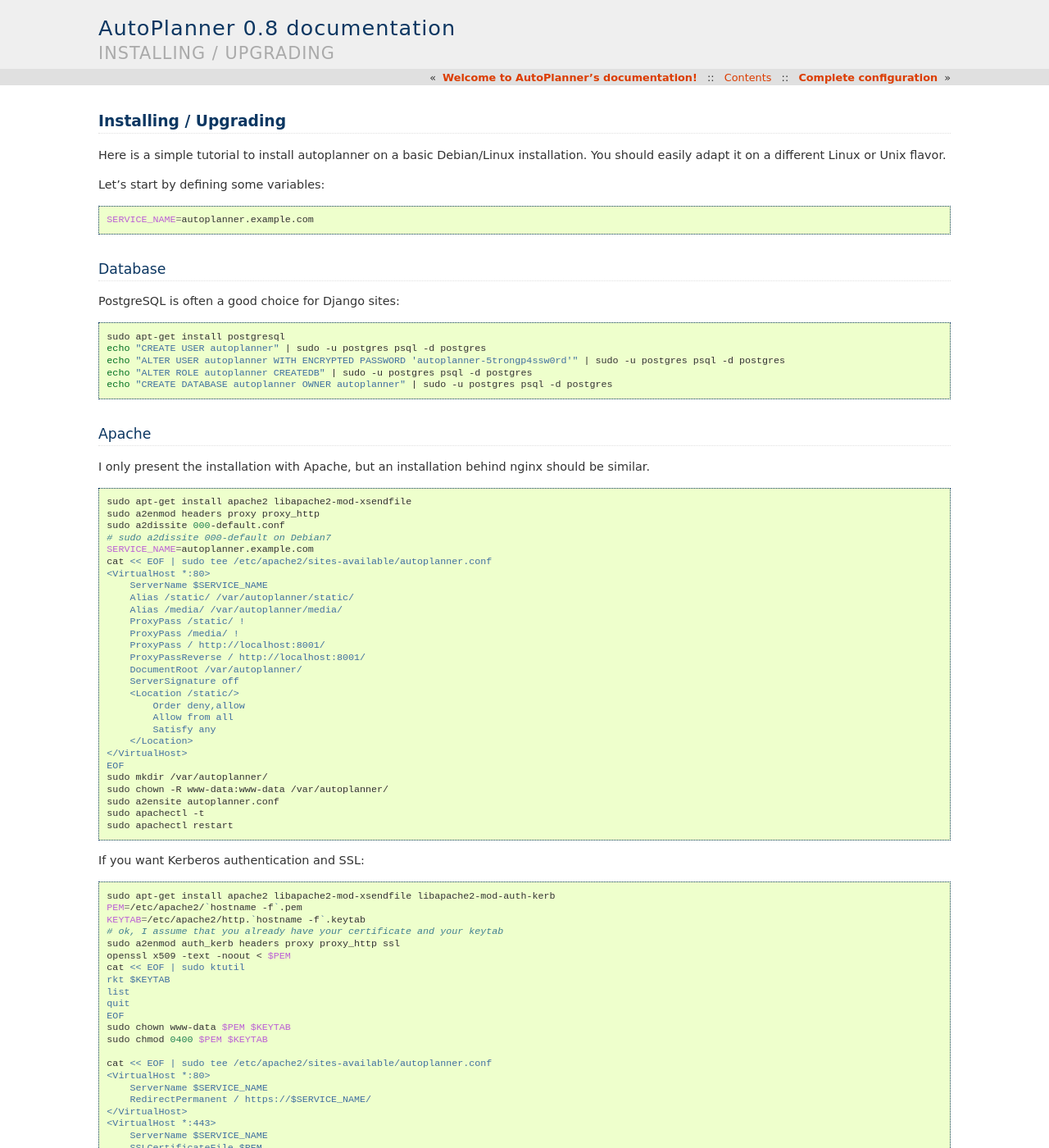
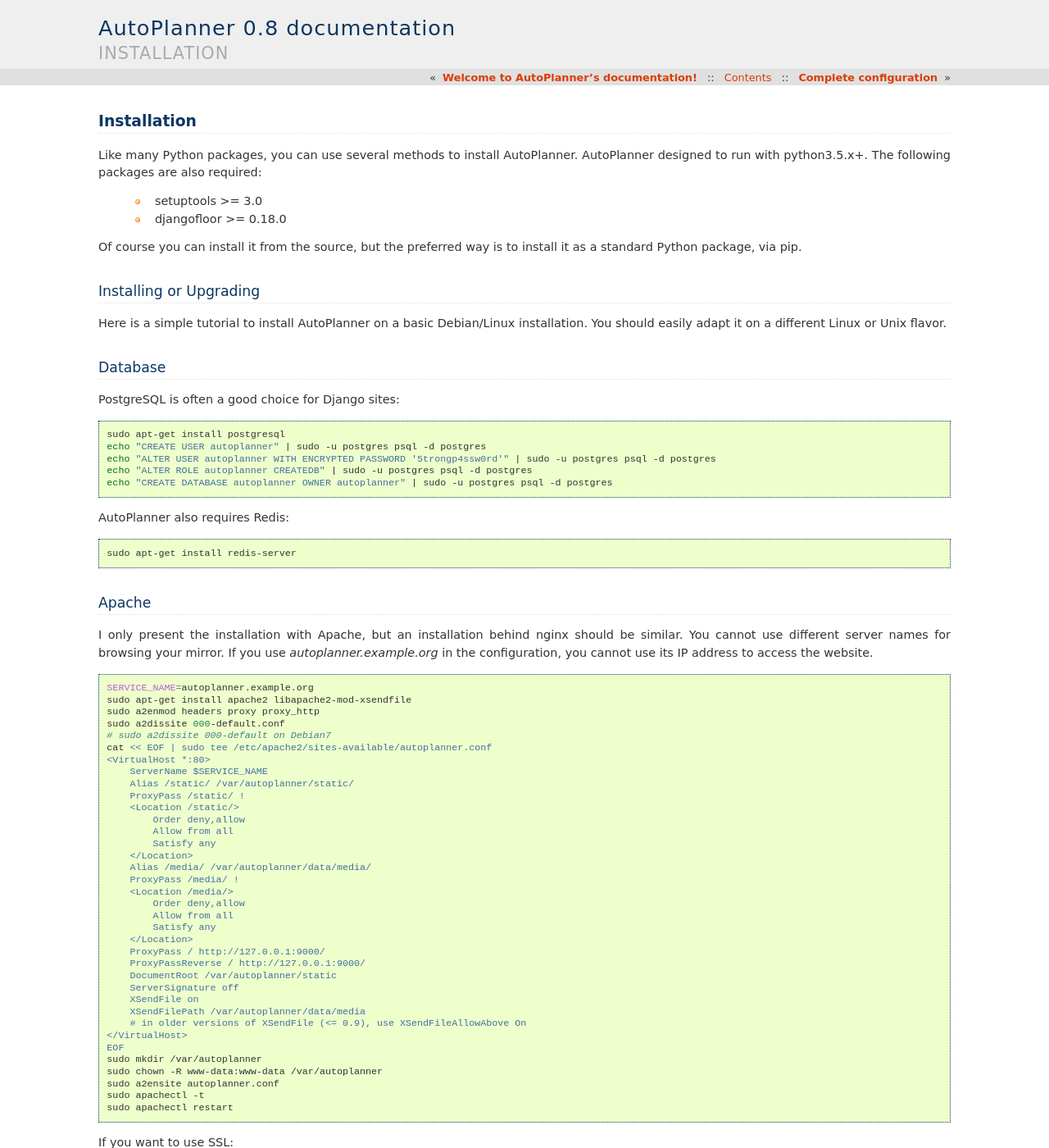
Before and after one commit to d9pouces/AutoPlanner, a Sphinx documentation site: the page built from doc/source/installation.rst, in a window 1280 px wide and 1400 px high. Shown: the whole window at 82% size. Built offline with Sphinx 7.4.7, drawn with Linux system fonts in a browser that asks for light colours; some of the changed text lies outside the part shown.

Commit message:
better refactoring of settings

```diff
--- a/doc/source/installation.rst
+++ b/doc/source/installation.rst
@@ -1,14 +1,23 @@
-Installing / Upgrading
-======================
+Installation
+============
 
-Here is a simple tutorial to install autoplanner on a basic Debian/Linux installation.
+Like many Python packages, you can use several methods to install AutoPlanner.
+AutoPlanner designed to run with python3.5.x+.
+The following packages are also required:
+
+  * setuptools >= 3.0
+  * djangofloor >= 0.18.0
+
+
+Of course you can install it from the source, but the preferred way is to install it as a standard Python package, via pip.
+
+
+Installing or Upgrading
+-----------------------
+
+Here is a simple tutorial to install AutoPlanner on a basic Debian/Linux installation.
 You should easily adapt it on a different Linux or Unix flavor.
 
-Let's start by defining some variables:
-
-.. code-block:: bash
-
-    SERVICE_NAME=autoplanner.example.com
 
 Database
 --------
@@ -19,64 +28,93 @@
 
    sudo apt-get install postgresql
    echo "CREATE USER autoplanner" | sudo -u postgres psql -d postgres
-   echo "ALTER USER autoplanner WITH ENCRYPTED PASSWORD 'autoplanner-5trongp4ssw0rd'" | sudo -u postgres psql -d postgres
+   echo "ALTER USER autoplanner WITH ENCRYPTED PASSWORD '5trongp4ssw0rd'" | sudo -u postgres psql -d postgres
    echo "ALTER ROLE autoplanner CREATEDB" | sudo -u postgres psql -d postgres
    echo "CREATE DATABASE autoplanner OWNER autoplanner" | sudo -u postgres psql -d postgres
+
+
+AutoPlanner also requires Redis:
+
+.. code-block:: bash
+
+    sudo apt-get install redis-server
+
+
+
+
 
 Apache
 ------
 
 I only present the installation with Apache, but an installation behind nginx should be similar.
+You cannot use different server names for browsing your mirror. If you use `autoplanner.example.org`
+in the configuration, you cannot use its IP address to access the website.
 
 .. code-block:: bash
 
+    SERVICE_NAME=autoplanner.example.org
     sudo apt-get install apache2 libapache2-mod-xsendfile
     sudo a2enmod headers proxy proxy_http
     sudo a2dissite 000-default.conf
     # sudo a2dissite 000-default on Debian7
-    SERVICE_NAME=autoplanner.example.com
     cat << EOF | sudo tee /etc/apache2/sites-available/autoplanner.conf
     <VirtualHost *:80>
         ServerName $SERVICE_NAME
         Alias /static/ /var/autoplanner/static/
-        Alias /media/ /var/autoplanner/media/
         ProxyPass /static/ !
-        ProxyPass /media/ !
-        ProxyPass / http://localhost:8001/
-        ProxyPassReverse / http://localhost:8001/
-        DocumentRoot /var/autoplanner/
-        ServerSignature off
         <Location /static/>
             Order deny,allow
             Allow from all
             Satisfy any
         </Location>
+        Alias /media/ /var/autoplanner/data/media/
+        ProxyPass /media/ !
+        <Location /media/>
+            Order deny,allow
+            Allow from all
+            Satisfy any
+        </Location>
+        ProxyPass / http://127.0.0.1:9000/
+        ProxyPassReverse / http://127.0.0.1:9000/
+        DocumentRoot /var/autoplanner/static
+        ServerSignature off
+        XSendFile on
+        XSendFilePath /var/autoplanner/data/media
+        # in older versions of XSendFile (<= 0.9), use XSendFileAllowAbove On
     </VirtualHost>
     EOF
-    sudo mkdir /var/autoplanner/
-    sudo chown -R www-data:www-data /var/autoplanner/
+    sudo mkdir /var/autoplanner
+    sudo chown -R www-data:www-data /var/autoplanner
     sudo a2ensite autoplanner.conf
     sudo apachectl -t
     sudo apachectl restart
 
-If you want Kerberos authentication and SSL:
+
+If you want to use SSL:
 
 .. code-block:: bash
 
-    sudo apt-get install apache2 libapache2-mod-xsendfile libapache2-mod-auth-kerb
+    sudo apt-get install apache2 libapache2-mod-xsendfile
     PEM=/etc/apache2/`hostname -f`.pem
+    # ok, I assume that you already have your certificate
+    sudo a2enmod headers proxy proxy_http ssl
+    openssl x509 -text -noout < $PEM
+    sudo chown www-data $PEM
+    sudo chmod 0400 $PEM
+
+    sudo apt-get install libapache2-mod-auth-kerb
     KEYTAB=/etc/apache2/http.`hostname -f`.keytab
-    # ok, I assume that you already have your certificate and your keytab
-    sudo a2enmod auth_kerb headers proxy proxy_http ssl
-    openssl x509 -text -noout < $PEM
+    # ok, I assume that you already have your keytab
+    sudo a2enmod auth_kerb
     cat << EOF | sudo ktutil
     rkt $KEYTAB
     list
     quit
     EOF
-    sudo chown www-data $PEM $KEYTAB
-    sudo chmod 0400 $PEM $KEYTAB
+    sudo chown www-data $KEYTAB
+    sudo chmod 0400 $KEYTAB
 
+    SERVICE_NAME=autoplanner.example.org
     cat << EOF | sudo tee /etc/apache2/sites-available/autoplanner.conf
     <VirtualHost *:80>
         ServerName $SERVICE_NAME
@@ -87,19 +125,28 @@
         SSLCertificateFile $PEM
         SSLEngine on
         Alias /static/ /var/autoplanner/static/
-        Alias /media/ /var/autoplanner/media/
         ProxyPass /static/ !
+        <Location /static/>
+            Order deny,allow
+            Allow from all
+            Satisfy any
+        </Location>
+        Alias /media/ /var/autoplanner/data/media/
         ProxyPass /media/ !
-        ProxyPass / http://localhost:8001/
-        ProxyPassReverse / http://localhost:8001/
-        DocumentRoot /var/autoplanner/
+        <Location /media/>
+            Order deny,allow
+            Allow from all
+            Satisfy any
+        </Location>
+        ProxyPass / http://127.0.0.1:9000/
+        ProxyPassReverse / http://127.0.0.1:9000/
+        DocumentRoot /var/autoplanner/static
         ServerSignature off
         RequestHeader set X_FORWARDED_PROTO https
         <Location />
-            Options +FollowSymLinks +Indexes
             AuthType Kerberos
-            AuthName "autoplanner"
-            KrbAuthRealms EXAMPLE.ORG
+            AuthName "AutoPlanner"
+            KrbAuthRealms EXAMPLE.ORG example.org
             Krb5Keytab $KEYTAB
             KrbLocalUserMapping On
             KrbServiceName HTTP
@@ -109,68 +156,69 @@
             Require valid-user
             RequestHeader set REMOTE_USER %{REMOTE_USER}s
         </Location>
-        <Location /static/>
-            Order deny,allow
-            Allow from all
-            Satisfy any
-        </Location>
+        XSendFile on
+        XSendFilePath /var/autoplanner/data/media
+        # in older versions of XSendFile (<= 0.9), use XSendFileAllowAbove On
     </VirtualHost>
     EOF
-    sudo mkdir /var/autoplanner/
-    sudo chown -R www-data:www-data /var/autoplanner/
+    sudo mkdir /var/autoplanner
+    sudo chown -R www-data:www-data /var/autoplanner
     sudo a2ensite autoplanner.conf
     sudo apachectl -t
     sudo apachectl restart
 
 
 
+
 Application
 -----------
 
-Now, it's time to install autoplanner (use Python3.2 on Debian 7):
+Now, it's time to install AutoPlanner:
 
 .. code-block:: bash
 
     sudo mkdir -p /var/autoplanner
     sudo adduser --disabled-password autoplanner
     sudo chown autoplanner:www-data /var/autoplanner
-    sudo apt-get install virtualenvwrapper python3.4 python3.4-dev build-essential postgresql-client libpq-dev
+    sudo apt-get install virtualenvwrapper python3.5 python3.5-dev build-essential postgresql-client libpq-dev
     # application
     sudo -u autoplanner -i
-    SERVICE_NAME=autoplanner.example.com
-    mkvirtualenv autoplanner -p `which python3.4`
+    mkvirtualenv autoplanner -p `which python3.5`
     workon autoplanner
     pip install setuptools --upgrade
     pip install pip --upgrade
-    pip install autoplanner psycopg2
+    pip install autoplanner psycopg2 gevent
     mkdir -p $VIRTUAL_ENV/etc/autoplanner
     cat << EOF > $VIRTUAL_ENV/etc/autoplanner/settings.ini
-    [global]
-    server_name = $SERVICE_NAME
-    protocol = http
-    ; use https if your Apache uses SSL
-    bind_address = 127.0.0.1:8001
-    data_path = /var/autoplanner
-    admin_email = admin@$SERVICE_NAME
-    time_zone = Europe/Paris
-    language_code = fr-fr
-    debug = false
-    remote_user_header = HTTP_REMOTE_USER
-    ; leave it blank if you do not use kerberos
-
     [database]
     engine = django.db.backends.postgresql_psycopg2
+    host = localhost
     name = autoplanner
+    password = 5trongp4ssw0rd
+    port = 5432
     user = autoplanner
-    password = autoplanner-5trongp4ssw0rd
-    host = localhost
-    port = 5432
+    [global]
+    admin_email = admin@autoplanner.example.org
+    bind_address = 127.0.0.1:9000
+    data_path = /var/autoplanner
+    debug = False
+    default_group = Users
+    extra_apps =
+    language_code = fr-fr
+    protocol = http
+    remote_user_header = HTTP_REMOTE_USER
+    secret_key = 8FOOc2ETUHpRYqYvcZ6cvmXD2sz1W88JQjUQFpvHH0KeWRioyU
+    server_name = autoplanner.example.org
+    time_zone = Europe/Paris
+    [sentry]
+    dsn_url =
     EOF
-
+    chmod 0400 $VIRTUAL_ENV/etc/autoplanner/settings.ini
+    # required since there are password in this file
     autoplanner-manage migrate
     autoplanner-manage collectstatic --noinput
     autoplanner-manage createsuperuser
-    EOF
+
 
 
 supervisor
@@ -180,15 +228,21 @@
 
 .. code-block:: bash
 
+
     sudo apt-get install supervisor
     cat << EOF | sudo tee /etc/supervisor/conf.d/autoplanner.conf
     [program:autoplanner_gunicorn]
     command = /home/autoplanner/.virtualenvs/autoplanner/bin/autoplanner-gunicorn
     user = autoplanner
+    [program:autoplanner_celery]
+    command = /home/autoplanner/.virtualenvs/autoplanner/bin/autoplanner-celery worker
+    user = autoplanner
     EOF
-    sudo /etc/init.d/supervisor restart
+    sudo service supervisor stop
+    sudo service supervisor start
 
 Now, Supervisor should start autoplanner after a reboot.
+
 
 systemd
 -------
@@ -199,7 +253,7 @@
 
     cat << EOF | sudo tee /etc/systemd/system/autoplanner-gunicorn.service
     [Unit]
-    Description=autoplanner Gunicorn process
+    Description=AutoPlanner Gunicorn process
     After=network.target
     [Service]
     User=autoplanner
@@ -212,3 +266,20 @@
     WantedBy=multi-user.target
     EOF
     systemctl enable autoplanner-gunicorn.service
+    sudo service autoplanner-gunicorn start
+    cat << EOF | sudo tee /etc/systemd/system/autoplanner-celery.service
+    [Unit]
+    Description=AutoPlanner Celery process
+    After=network.target
+    [Service]
+    User=autoplanner
+    Group=autoplanner
+    WorkingDirectory=/var/autoplanner/
+    ExecStart=/home/autoplanner/.virtualenvs/autoplanner/bin/autoplanner-celery worker
+    ExecReload=/bin/kill -s HUP $MAINPID
+    ExecStop=/bin/kill -s TERM $MAINPID
+    [Install]
+    WantedBy=multi-user.target
+    EOF
+    sudo systemctl enable autoplanner-celery.service
+    sudo service autoplanner-celery start
```
Also changed, not shown: autoplanner/templates/autoplanner/dev/doc/source/installation.rst (deleted, +0 -214 lines), 1 other file.
